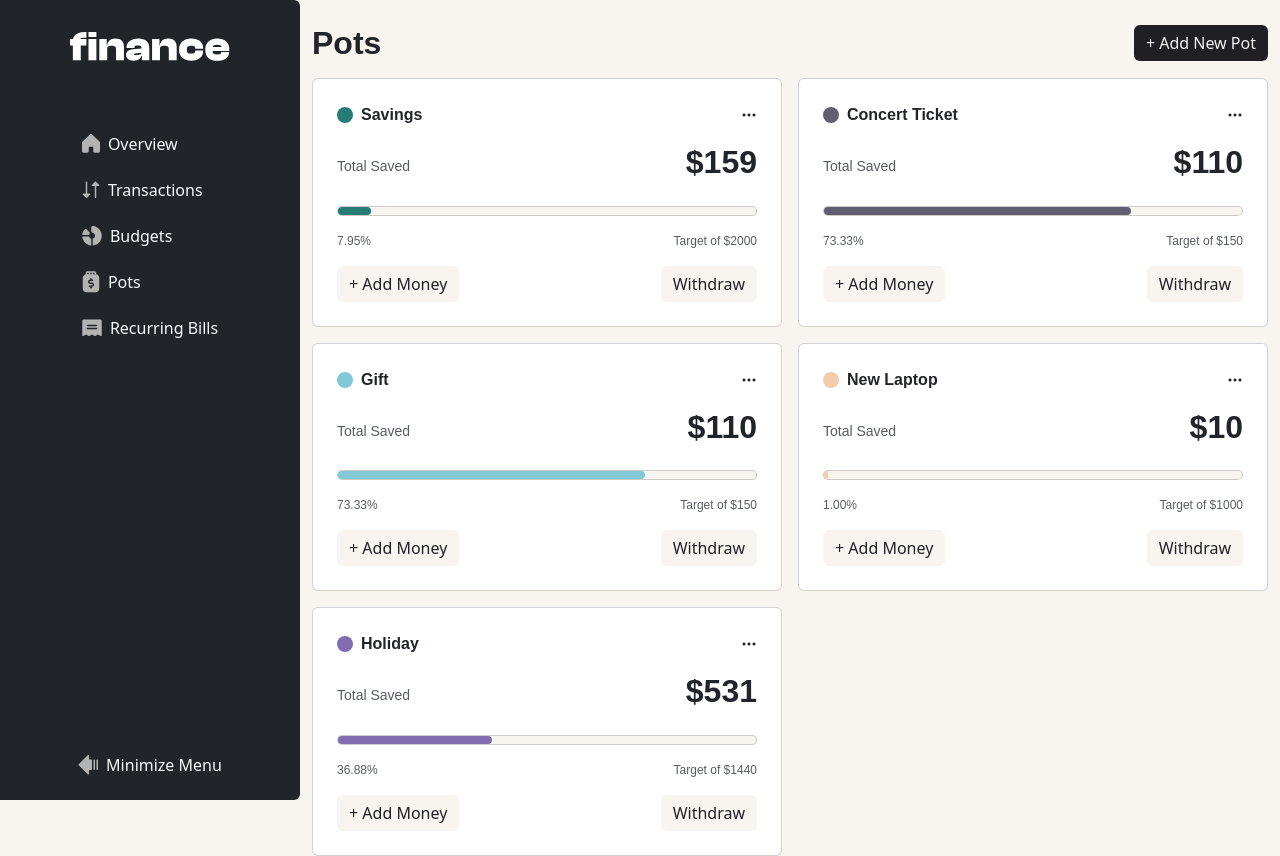
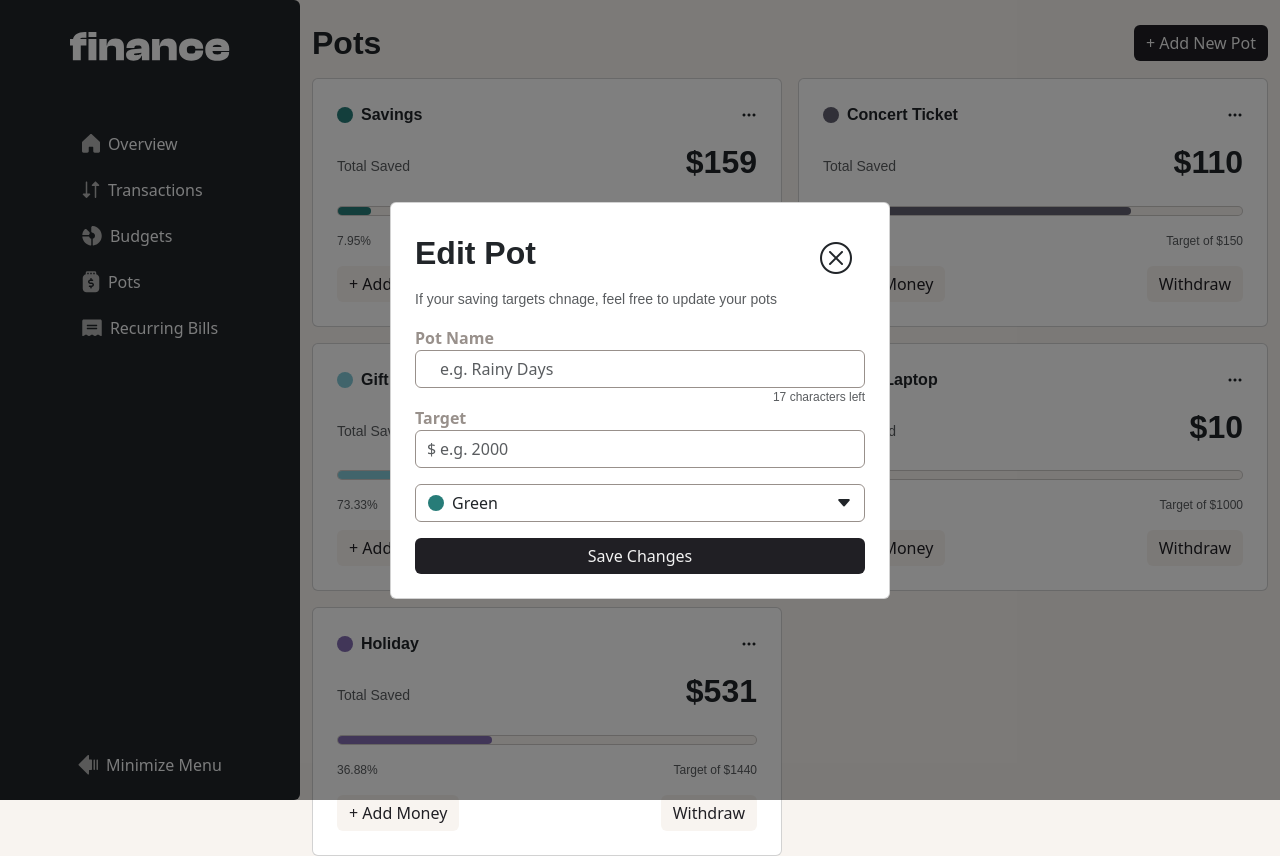
Before and after one commit to abdalsimam1-sketch/personal-finance-app, a React (Vite) app: page /pots in a window 1280 px wide. Built offline with nearby package versions, Linux system fonts and the light colour scheme.

Commit message:
add : render the add-edit pots modal

```diff
--- a/src/pages/Pots.jsx
+++ b/src/pages/Pots.jsx
@@ -2,9 +2,12 @@ import React from "react";
 import { Title } from "../components/UI/Title";
 import { PotsCard } from "../components/UI/PotsCard";
 import { Button } from "../components/UI/Button";
+import { AddEditPotsModal } from "../components/UI/AddEditPotsModal";
+
 import data from "../data/data.json";
 export const Pots = () => {
   const pots = data.pots;
+
   return (
     <div className="container d-flex flex-column gap-3 ">
       <div className="d-flex justify-content-between align-items-center mt-4">
@@ -24,6 +27,7 @@ export const Pots = () => {
           </div>
         ))}
       </section>
+      <AddEditPotsModal mode="" maximumCharacters={17}></AddEditPotsModal>
     </div>
   );
 };
```
